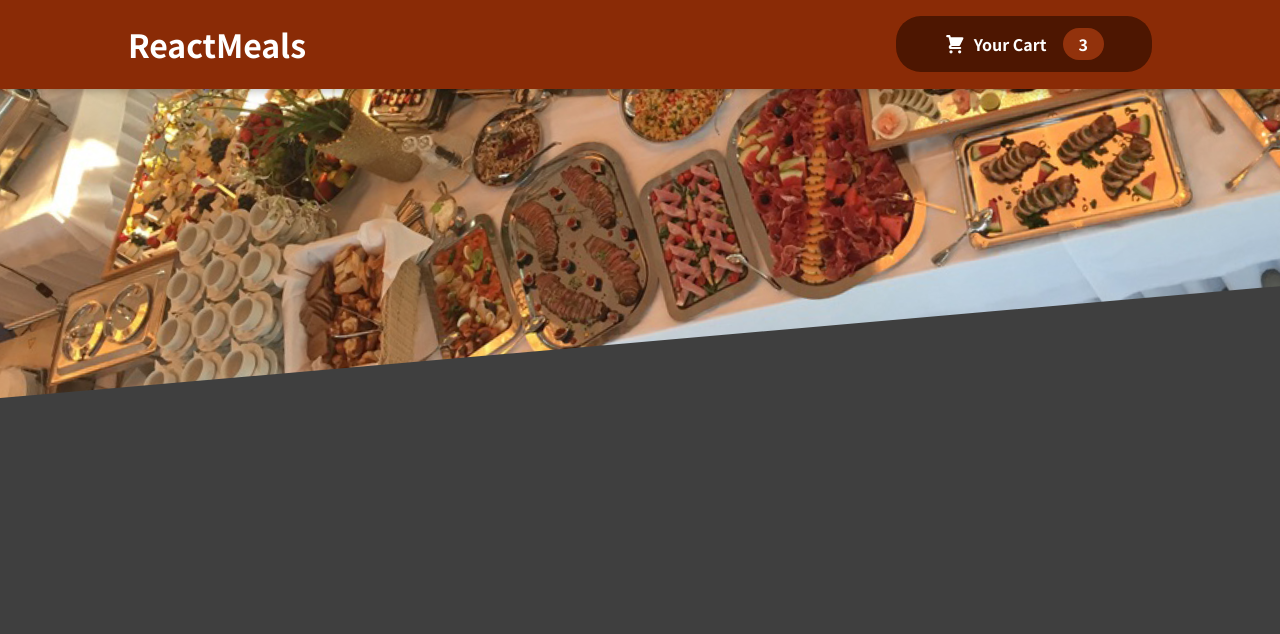
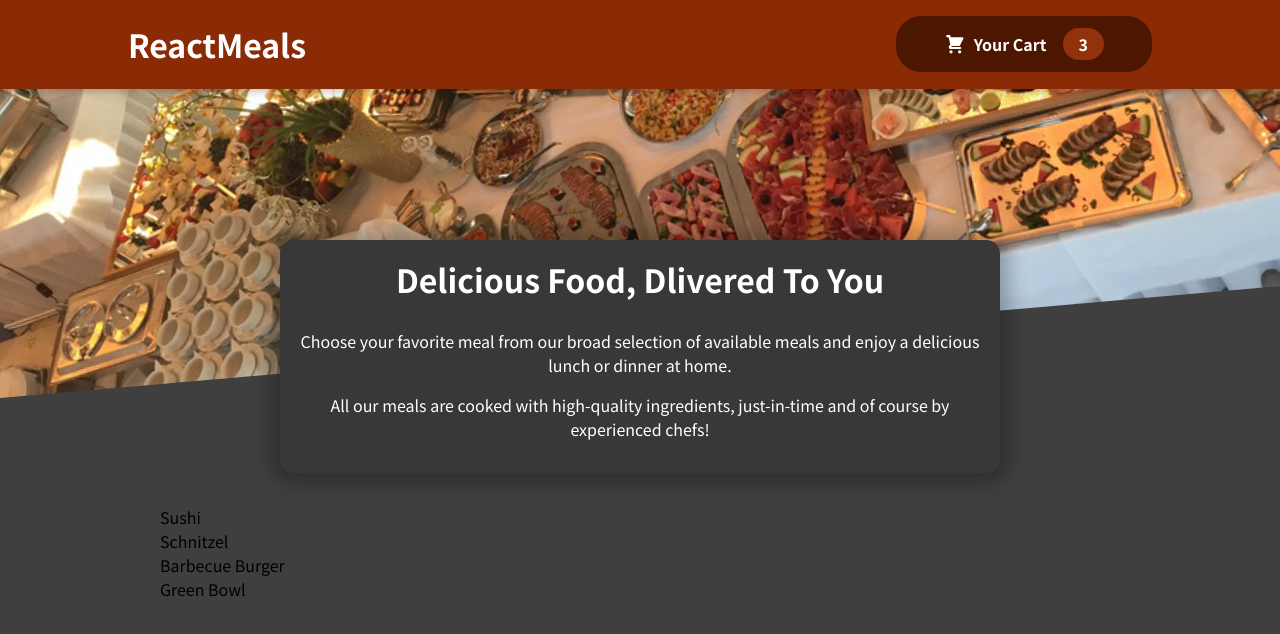
Before and after one commit to yishakw/Food-order-app, a React (Create React App) app: page / in a window 1280 px wide. Shown: the top 634 px of the page. Built offline with nearby package versions, Linux system fonts and the light colour scheme.

Commit message:
Worked on some more progress

```diff
--- a/src/App.js
+++ b/src/App.js
@@ -1,9 +1,12 @@
+import { Fragment } from "react";
 import Header from "./Components/Layout/Header";
+import Meals from "./Components/Meals/Meals";
 function App() {
   return (
-    <div>
+    <Fragment>
       <Header />
-    </div>
+      <Meals />
+    </Fragment>
   );
 }
 
--- /dev/null
+++ b/src/Components/Meals/AvailableMeals.js
@@ -0,0 +1,39 @@
+import classes from "./AvailableMeals.module.css";
+
+const DUMMY_MEALS = [
+  {
+    id: "m1",
+    name: "Sushi",
+    description: "Finest fish and veggies",
+    price: 22.99,
+  },
+  {
+    id: "m2",
+    name: "Schnitzel",
+    description: "A german specialty!",
+    price: 16.5,
+  },
+  {
+    id: "m3",
+    name: "Barbecue Burger",
+    description: "American, raw, meaty",
+    price: 12.99,
+  },
+  {
+    id: "m4",
+    name: "Green Bowl",
+    description: "Healthy...and green...",
+    price: 18.99,
+  },
+];
+
+function AvailableMeals() {
+  const mealsList = DUMMY_MEALS.map((meal) => <li>{meal.name}</li>);
+  return (
+    <section className={classes.meals}>
+      <ul>{mealsList}</ul>
+    </section>
+  );
+}
+
+export default AvailableMeals;
--- /dev/null
+++ b/src/Components/Meals/AvailableMeals.module.css
@@ -0,0 +1,21 @@
+.meals {
+  max-width: 60rem;
+  width: 90%;
+  margin: 2rem auto;
+  animation: meals-appear 1s ease-out forward;
+}
+.meals ul {
+  list-style: none;
+  margin: 0;
+  padding: 0;
+}
+@keyframes meals-appear {
+  from {
+    opacity: 0;
+    transform: translateY(3rem);
+  }
+  to {
+    opacity: 1;
+    transform: translateY(0);
+  }
+}
--- /dev/null
+++ b/src/Components/Meals/Meals.js
@@ -0,0 +1,14 @@
+import MealsSummary from "./MealsSummary";
+import AvailableMeals from "./AvailableMeals";
+import { Fragment } from "react";
+
+const Meals = () => {
+  return (
+    <Fragment>
+      <MealsSummary />
+      <AvailableMeals />
+    </Fragment>
+  );
+};
+
+export default Meals;
--- /dev/null
+++ b/src/Components/Meals/MealsSummary.js
@@ -0,0 +1,19 @@
+import classes from "./MealsSummary.module.css";
+
+const MealsSummary = () => {
+  return (
+    <section className={classes.summary}>
+      <h2>Delicious Food, Dlivered To You</h2>
+      <p>
+        Choose your favorite meal from our broad selection of available meals
+        and enjoy a delicious lunch or dinner at home.
+      </p>
+      <p>
+        All our meals are cooked with high-quality ingredients, just-in-time and
+        of course by experienced chefs!
+      </p>
+    </section>
+  );
+};
+
+export default MealsSummary;
--- /dev/null
+++ b/src/Components/Meals/MealsSummary.module.css
@@ -0,0 +1,18 @@
+.summary {
+  text-align: center;
+  max-width: 45rem;
+  width: 90%;
+  margin: auto;
+  margin-top: -10rem;
+  position: relative;
+  background-color: #383838;
+  color: white;
+  border-radius: 14px;
+  padding: 1rem;
+  box-shadow: 0 1px 18px 10px rgba(0, 0, 0, 0.25);
+}
+
+.summary h2 {
+  font-size: 2rem;
+  margin-top: 0;
+}
```
Also changed, not shown: src/Components/Meals/Meals.module.css (added), 1 other file (tests, documents, lock files or other folders).
